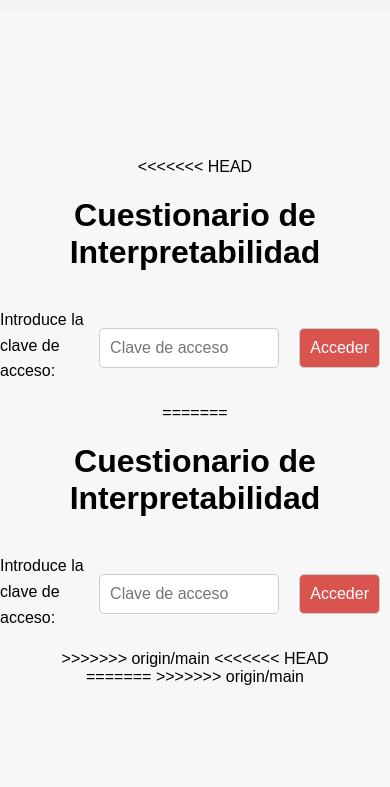
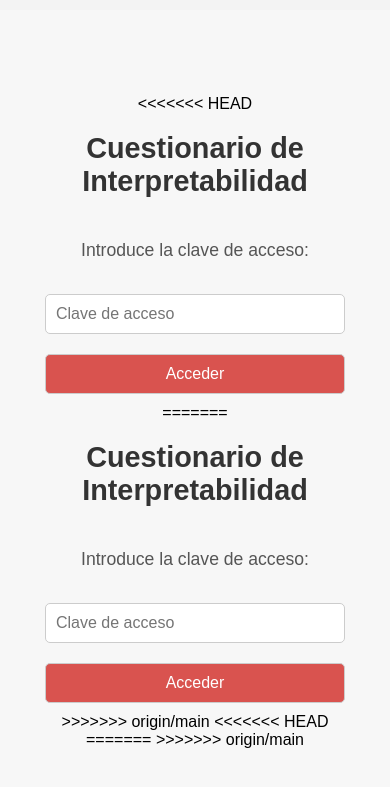
Before and after one commit to adrian-vargas/survey-xai, a Flask app: page / in a window 390 px wide. Shown: the top 787 px of the page. Run offline with Flask 3, Linux system fonts and the light colour scheme.

```diff
--- a/static/css/styles.css
+++ b/static/css/styles.css
@@ -12,11 +12,7 @@ body {
 }
 
 h1 {
-<<<<<<< HEAD
     font-size: 2em;
-=======
-    font-size: 2em; /* Usa una fuente un poco más pequeña para mayor flexibilidad */
->>>>>>> origin/main
     color: #333;
     margin-bottom: 20px;
     text-align: center;
@@ -25,21 +21,12 @@ h1 {
 /* Styling for the question container */
 #question-container, #instructions {
     background-color: white;
-<<<<<<< HEAD
     padding: 2em;
-=======
-    padding: 2em; /* Usa 'em' para que el padding sea relativo al tamaño de fuente */
->>>>>>> origin/main
     border-radius: 8px;
     box-shadow: 0 0 10px rgba(0, 0, 0, 0.1);
     text-align: left;
     margin-bottom: 20px;
-<<<<<<< HEAD
     width: 95%;
-=======
-    width: 100%;
-    max-width: 800px;
->>>>>>> origin/main
     margin: 0 auto;
 }
 
@@ -48,11 +35,7 @@ h1 {
 }
 
 p {
-<<<<<<< HEAD
     font-size: 1.1em;
-=======
-    font-size: 1.1em; /* Ligero ajuste para mejor legibilidad */
->>>>>>> origin/main
     color: #555;
     margin-bottom: 20px;
     line-height: 1.6;
@@ -63,23 +46,14 @@ button {
     background-color: #d9534f;
     color: white;
     border: none;
-<<<<<<< HEAD
     padding: 1em 2em;
-=======
-    padding: 1em 2em; /* Padding flexible */
->>>>>>> origin/main
     border-radius: 5px;
     font-size: 1em;
     cursor: pointer;
     margin: 10px;
     display: inline-block;
-<<<<<<< HEAD
     max-width: 300px;
     flex: 1 1 calc(30% - 20px);
-=======
-    width: 100%; /* Asegura que los botones ocupen todo el ancho en móviles */
-    max-width: 300px;
->>>>>>> origin/main
 }
 
 button:hover {
@@ -91,22 +65,13 @@ button.selected {
 }
 
 #start-questionnaire-btn, #next-question-btn {
-<<<<<<< HEAD
     background-color: #5cb85c;
-=======
-    background-color: #5cb85c; /* Green color for the next button */
->>>>>>> origin/main
     display: block;
     margin: 30px auto;
     padding: 1em 2em;
     font-size: 1.25em;
-<<<<<<< HEAD
     width: 100%;
     max-width: 300px;
-=======
-    width: 100%; /* Ancho completo en pantallas pequeñas */
-    max-width: 300px; /* Limita el ancho en pantallas más grandes */
->>>>>>> origin/main
 }
 
 #start-questionnaire-btn:hover, #next-question-btn:hover {
@@ -116,11 +81,7 @@ button.selected {
 /* Mobile responsive adjustments */
 @media (max-width: 768px) {
     h1 {
-<<<<<<< HEAD
         font-size: 1.8em;
-=======
-        font-size: 1.8em; /* Reduce el tamaño de la fuente en móviles */
->>>>>>> origin/main
     }
 
     #question-container, #instructions {
@@ -147,19 +108,11 @@ textarea {
 /* Centrar el campo de texto y el botón en el formulario de acceso */
 #access-container {
     display: flex;
-<<<<<<< HEAD
     flex-direction: column;
     align-items: center;
     gap: 10px;
     margin-top: 20px;
     width: 100%;
-=======
-    flex-direction: column; /* Ajuste para móviles */
-    align-items: center;
-    gap: 10px;
-    margin-top: 20px;
-    width: 100%; /* Ocupa todo el ancho */
->>>>>>> origin/main
     max-width: 300px;
     margin: 0 auto;
 }
@@ -189,7 +142,6 @@ textarea {
     background-color: #4caf50;
 }
 
-<<<<<<< HEAD
 /* Ajustar los botones para alinearlos al centro */
 #question-container button {
     margin: 10px auto;
@@ -202,12 +154,6 @@ textarea {
     justify-content: center;
     gap: 20px;
     flex-wrap: wrap;
-=======
-/* Centrar los botones de las respuestas */
-#question-container button {
-    width: calc(33.3% - 20px);
-    margin: 10px;
->>>>>>> origin/main
     text-align: center;
 }
 
@@ -218,7 +164,6 @@ textarea {
     text-align: center;
     min-height: 100px;
 }
-<<<<<<< HEAD
 
 .visualizacion-modelo {
     max-width: 100%;
@@ -271,5 +216,3 @@ textarea {
 .value {
     font-weight: bold;
 }
-=======
->>>>>>> origin/main
```
